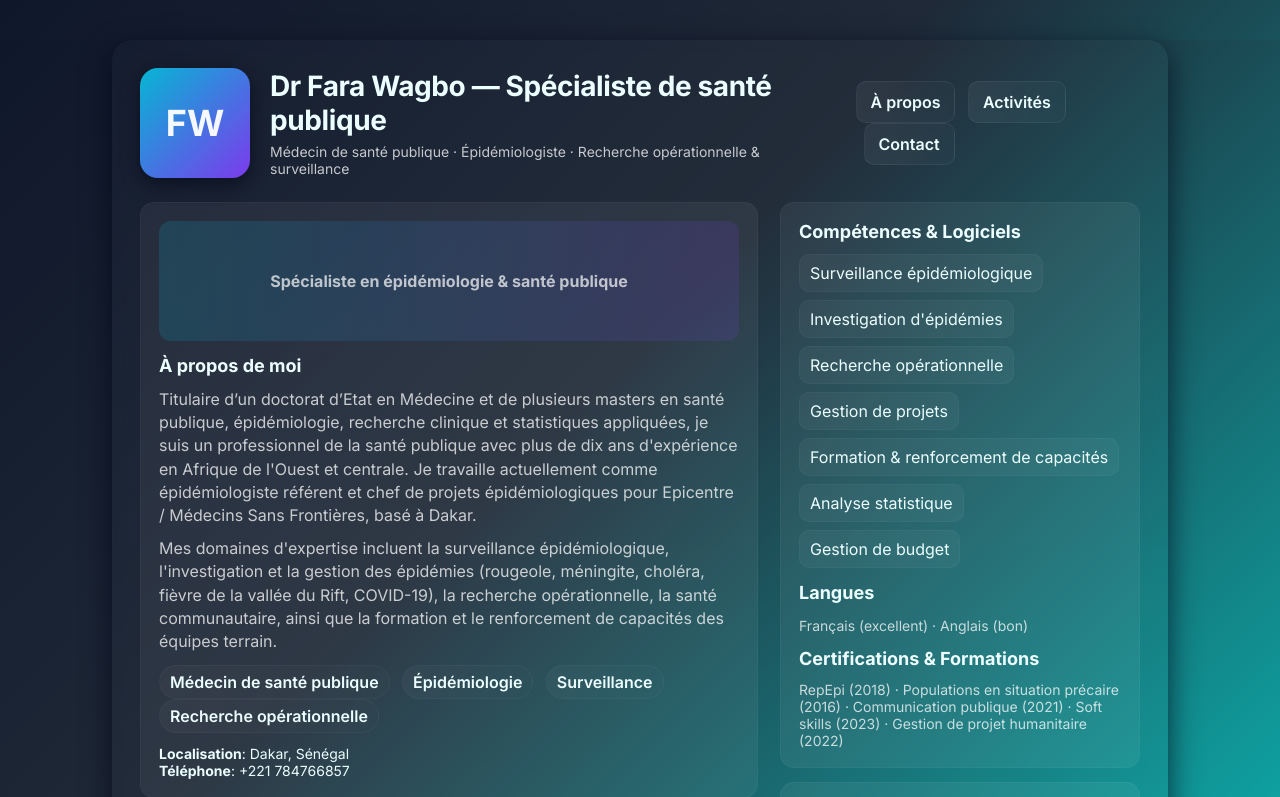
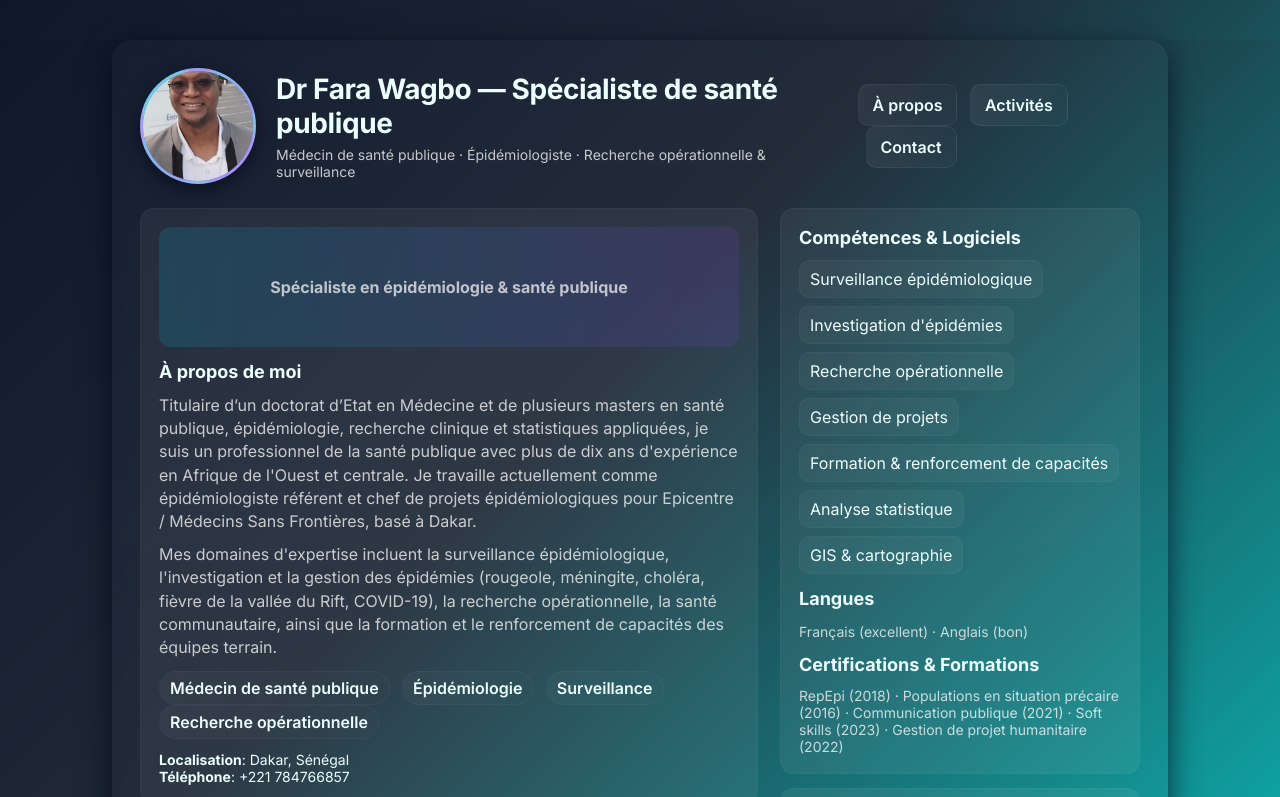
Before and after one commit to Fara-graph/TEMESSADOUNO, a plain HTML site: page index.html in a window 1280 px wide. Shown: the top 797 px of the page. Drawn offline with Linux system fonts and the light colour scheme.

Commit message:
Update index.html

```diff
--- a/index.html
+++ b/index.html
@@ -61,7 +61,7 @@
 <body>
   <div class="container">
     <header class="fade-up">
-      <div class="avatar">FW</div>
+      <img class="avatar" src="https://raw.githubusercontent.com/Fara-graph/TEMESSADOUNO/main/WhatsApp%20Image%202025-11-23%20at%2017.57.27.jpeg" alt="Portrait de Fara Wagbo" style="border-radius:50%;object-fit:cover;width:110px;height:110px;border:3px solid rgba(255,255,255,0.4);"/>
       <div class="title">
         <h1>Dr Fara Wagbo — Spécialiste de santé publique</h1>
         <p class="muted">Médecin de santé publique · Épidémiologiste · Recherche opérationnelle & surveillance</p>
@@ -153,7 +153,7 @@
             <div class="skill">Gestion de projets</div>
             <div class="skill">Formation & renforcement de capacités</div>
             <div class="skill">Analyse statistique</div>
-            <div class="skill">Gestion de budget</div>
+            <div class="skill">GIS & cartographie</div>
           </div>
 
           <h2 style="margin-top:14px">Langues</h2>
@@ -185,6 +185,7 @@
       <div class="muted">© Dr Fara Wagbo — Spécialiste de santé publique</div>
       <div>
         <a class="btn" href="#about">En savoir plus</a>
+        <a class="btn" href="/mnt/data/CV_fara_f.pdf" style="margin-left:8px">CV (PDF)</a>
       </div>
     </footer>
   </div>
```
